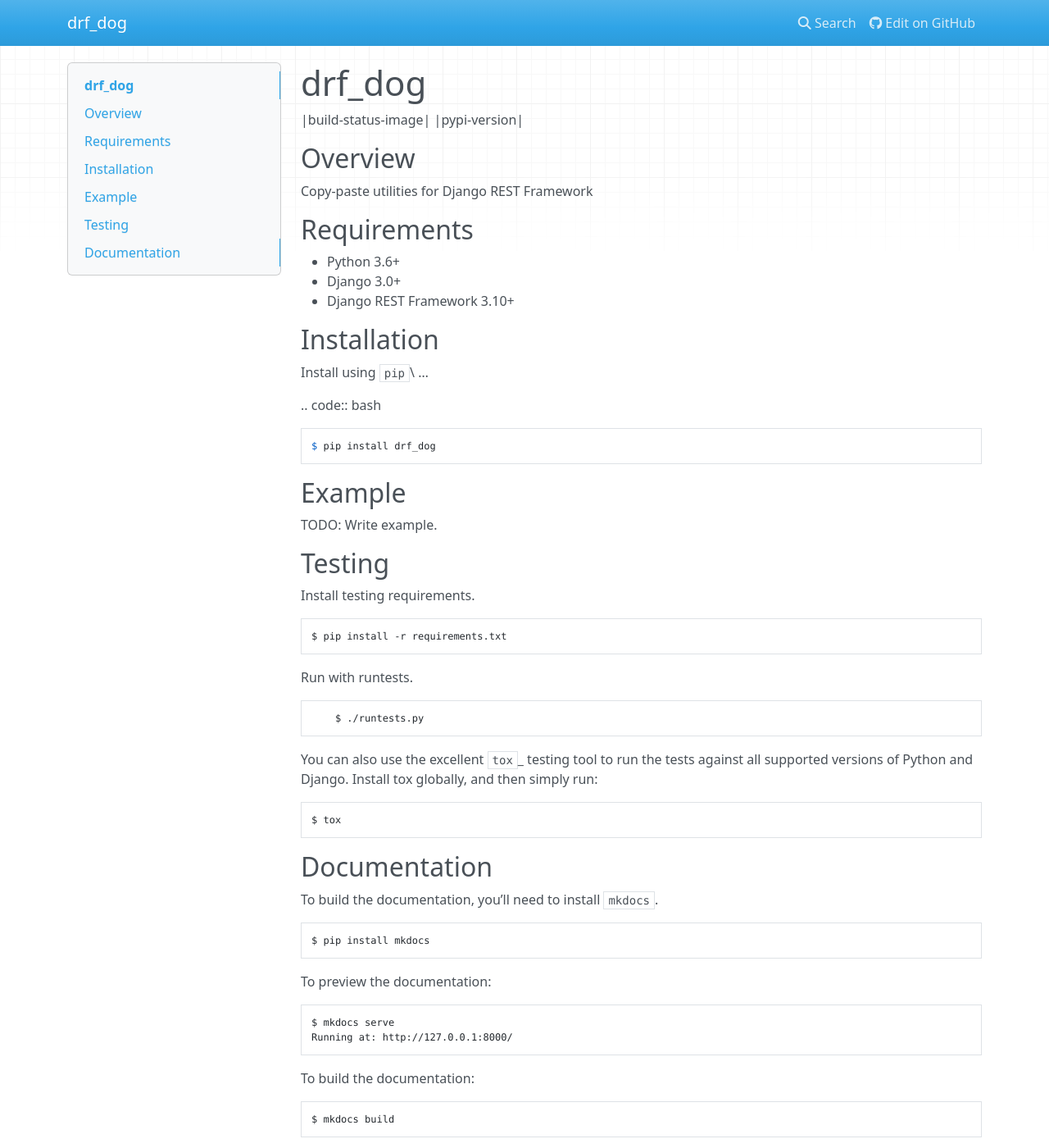
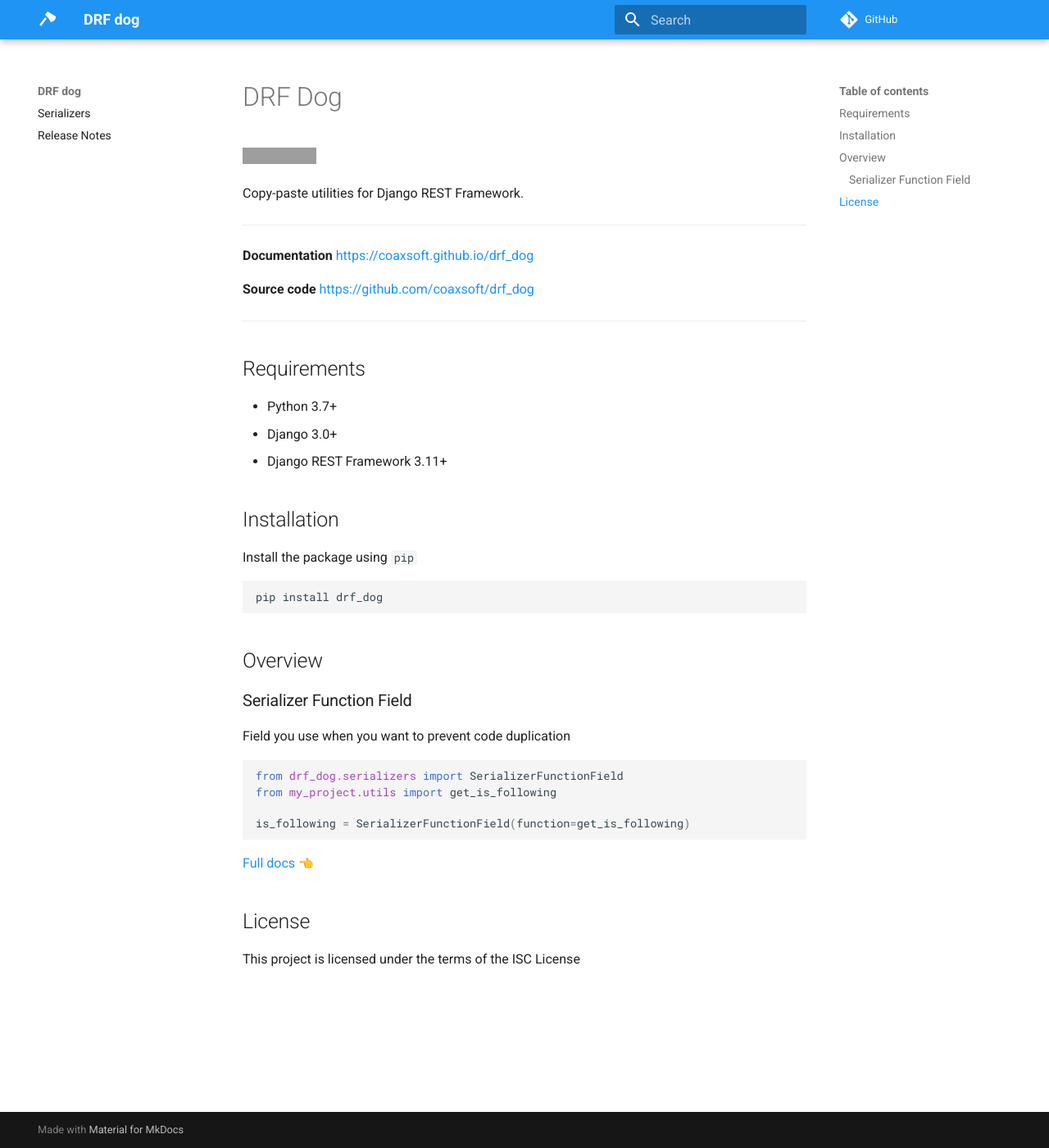
Before and after one commit to coaxsoft/drf_dog, an MkDocs documentation site: the page built from docs/index.md, in a window 1280 px wide and 1400 px high. Shown: the whole window at 82% size. Built offline with MkDocs 1.6.1 and Material for MkDocs 9.7.7, drawn with Linux system fonts in a browser that asks for light colours; nearby versions of some CDN libraries; emoji names are drawn with the system emoji font; comment, search, counter and statistics services are not loaded; some of the changed text lies outside the part shown; grey boxes are pictures that could not be loaded.

Commit message:
Docs (#2)
* Add mkdocs documentation

* Add icons to docs

* Update README.md

* Add CHANGELOG.md

* Add docs for serializers

* Use tabbed code blocks

* Add release notes

* Update readme and index of docs

* Fix README.md markdown

* Fix README.md markdown

* Fix README.md markdown

````diff
--- a/docs/index.md
+++ b/docs/index.md
@@ -1,76 +1,46 @@
-# drf_dog
+# DRF Dog
 
-|build-status-image| |pypi-version|
+![Python package](https://github.com/coaxsoft/drf_dog/workflows/Python%20package/badge.svg)
+
+Copy-paste utilities for Django REST Framework.
+
+---
+
+**Documentation** [https://coaxsoft.github.io/drf_dog](https://coaxsoft.github.io/drf_dog)
+
+**Source code** [https://github.com/coaxsoft/drf_dog](https://github.com/coaxsoft/drf_dog)
+
+---
+
+## Requirements
+
+-  Python 3.7+
+-  Django 3.0+
+-  Django REST Framework 3.11+
+
+## Installation
+
+Install the package using ``pip``
+
+```bash
+pip install drf_dog
+```
 
 ## Overview
 
+### Serializer Function Field
 
-Copy-paste utilities for Django REST Framework
+Field you use when you want to prevent code duplication
 
-## Requirements
+```python
+from drf_dog.serializers import SerializerFunctionField
+from my_project.utils import get_is_following
 
--  Python 3.6+
--  Django 3.0+
--  Django REST Framework 3.10+
-
-## Installation
-
-Install using ``pip``\ …
-
-.. code:: bash
-
-    $ pip install drf_dog
-
-## Example
-
-TODO: Write example.
-
-## Testing
-
-Install testing requirements.
-
-```bash
-$ pip install -r requirements.txt
+is_following = SerializerFunctionField(function=get_is_following)
 ```
 
-Run with runtests.
+[Full docs :point_left:](serializers.md)
 
-```bash
-    $ ./runtests.py
-```
+## License
 
-You can also use the excellent `tox`_ testing tool to run the tests
-against all supported versions of Python and Django. Install tox
-globally, and then simply run:
-
-```bash
-$ tox
-```
-
-## Documentation
-
-To build the documentation, you’ll need to install ``mkdocs``.
-
-```bash
-$ pip install mkdocs
-```
-
-To preview the documentation:
-
-```bash
-$ mkdocs serve
-Running at: http://127.0.0.1:8000/
-```
-
-To build the documentation:
-
-```bash
-$ mkdocs build
-```
-
-.. _tox: http://tox.readthedocs.org/en/latest/
-
-.. |build-status-image| image:: https://secure.travis-ci.org/mikhailkravets/drf_dog.svg?branch=master
-   :target: http://travis-ci.org/mikhailkravets/drf_dog?branch=master
-.. |pypi-version| image:: https://img.shields.io/pypi/v/drf_dog.svg
-   :target: https://pypi.python.org/pypi/drf_dog
+This project is licensed under the terms of the ISC License
--- a/mkdocs.yml
+++ b/mkdocs.yml
@@ -1,4 +1,21 @@
-site_name: drf_dog
-site_description: Copy-paste utilities for Django REST Framework
+site_name: DRF dog
 repo_url: https://github.com/coaxsoft/drf_dog
-site_dir: html
+theme:
+  name: material
+  favicon: assets/favicon.png
+  icon:
+    logo: material/axe
+  palette:
+    primary: blue
+  features:
+    - navigation.instant
+markdown_extensions:
+  - pymdownx.highlight
+  - pymdownx.superfences
+  - pymdownx.emoji:
+      emoji_index: !!python/name:materialx.emoji.twemoji
+      emoji_generator: !!python/name:materialx.emoji.to_svg
+  - pymdownx.tabbed
+nav:
+  - Serializers: serializers.md
+  - Release Notes: release_notes.md
--- a/requirements.txt
+++ b/requirements.txt
@@ -13,3 +13,4 @@
 
 # MkDocs for documentation previews/deploys
 mkdocs==1.1.2
+mkdocs-material
````
Also changed, not shown: README.md (+14 -49 lines), docs/css/extra.css (deleted, +0 -23 lines), docs/release_notes.md (added, +8 -0 lines), docs/serializers.md (added, +83 -0 lines), docs/assets/favicon.png (added).
